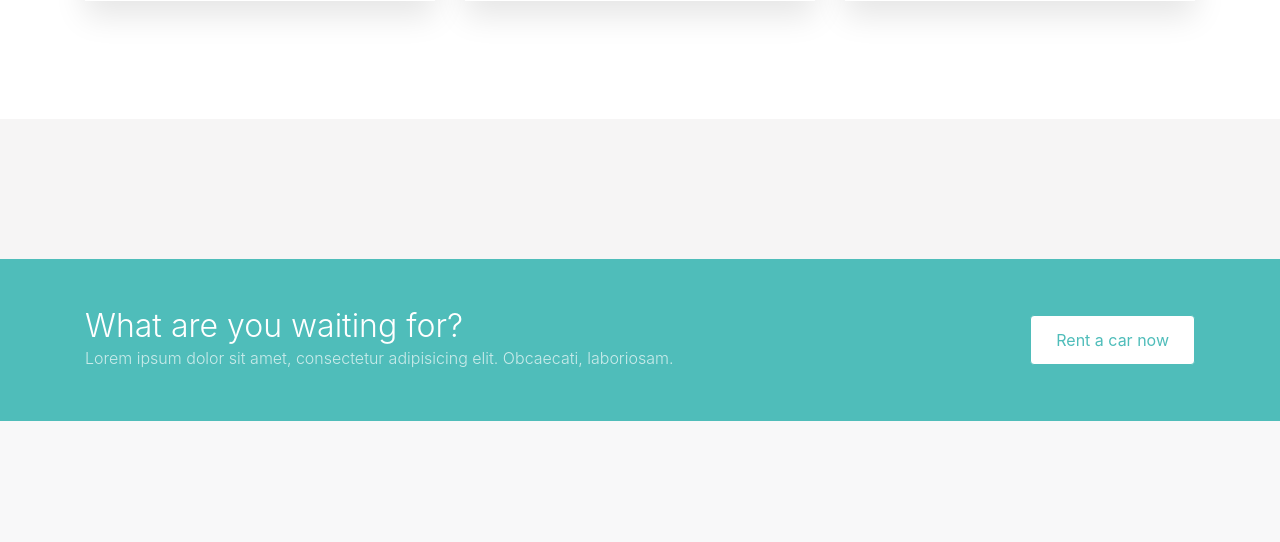
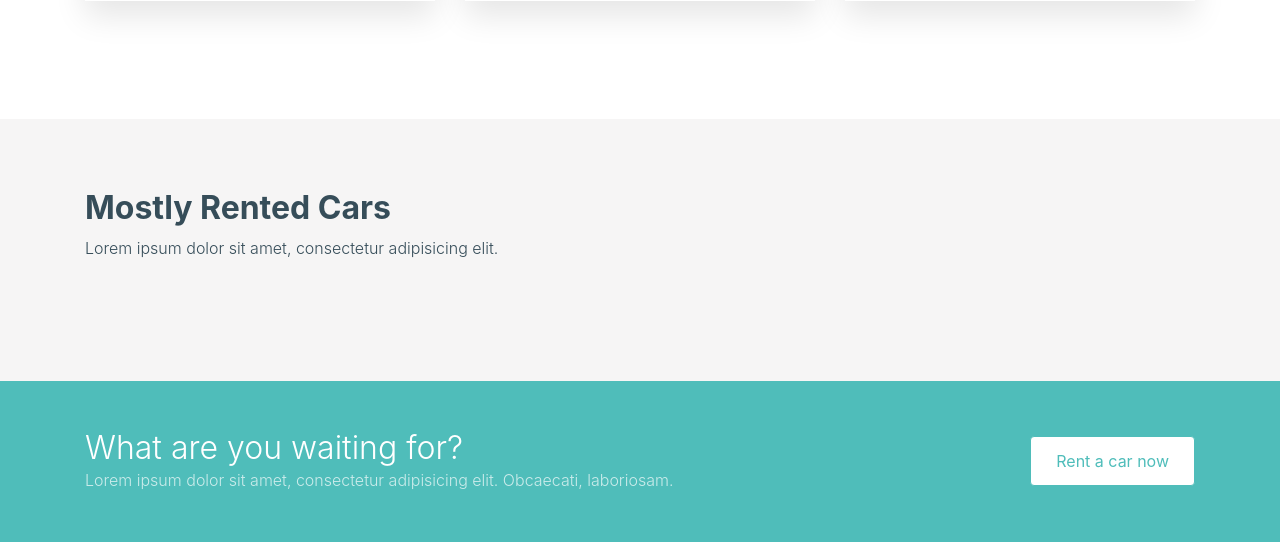
Before and after one commit to Abdulaziz0098/car_rental, a Django app: page / in a window 1280 px wide. Shown: the part 1174-1716 px from the top of the page. Before the commit the page ends 1595 px from the top, so only its background shows below. Run offline with Django 3.2, Linux system fonts and the light colour scheme; data that the repository does not hold is empty; some libraries are stand-ins or nearby versions; some web fonts are replaced.

Commit message:
final submission
update

```diff
--- a/templates/index.html
+++ b/templates/index.html
@@ -102,6 +102,12 @@
 
     <div class="site-section bg-light">
         <div class="container">
+            <div class="row">
+                <div class="col-lg-7">
+                    <h2 class="section-heading"><strong>Mostly Rented Cars</strong></h2>
+                    <p class="mb-5">Lorem ipsum dolor sit amet, consectetur adipisicing elit.</p>
+                </div>
+            </div>
             <div class="row">
                 {% if result %}
                     {% for obj in result %}
--- a/templates/others/brand.html
+++ b/templates/others/brand.html
@@ -79,7 +79,7 @@
                     <div class="container">
                         <div class="row">
                             <div class="col-lg-6 ">
-                                <img src="{% static 'images/hero_1.jpg' %}" alt="Image" class="img-fluid rounded">
+                                <img src="{% static 'images/brand_'%}{{ forloop.counter }}.png" alt="Image" class="img-fluid rounded">
                             </div>
                             <div class="col-lg-6 ml-auto bg-light">
                                 <div class="row justify-content-center text-center ">
--- a/templates/others/supply.html
+++ b/templates/others/supply.html
@@ -37,7 +37,7 @@
                 <div class="container">
                     <div class="row justify-content-center text-center ">
                         <div class="col-md-6">
-                            <h2 class="mb-4">{{ forloop.counter }}</h2>
+                            <h2 class="mb-4">Our Supplier {{ forloop.counter }}</h2>
                         </div>
                     </div>
                     <div class="row align-items-stretch">
```
Also changed, not shown: README.md, media/dealer/Screenshot_2.png (deleted), media/models/Ix.jpg (deleted), media/models/Screenshot_4.png (deleted), static/images/brand_1.png (added), static/images/brand_2.png (added), static/images/brand_3.png (added), static/images/brand_4.png (added), static/images/brand_5.png (added).
